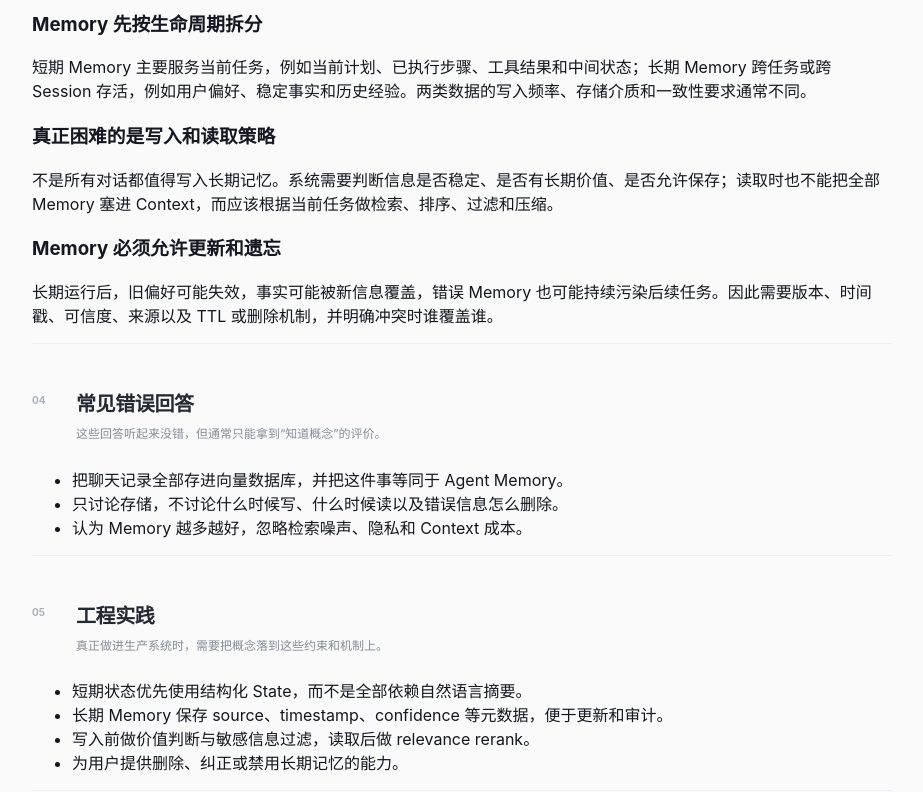
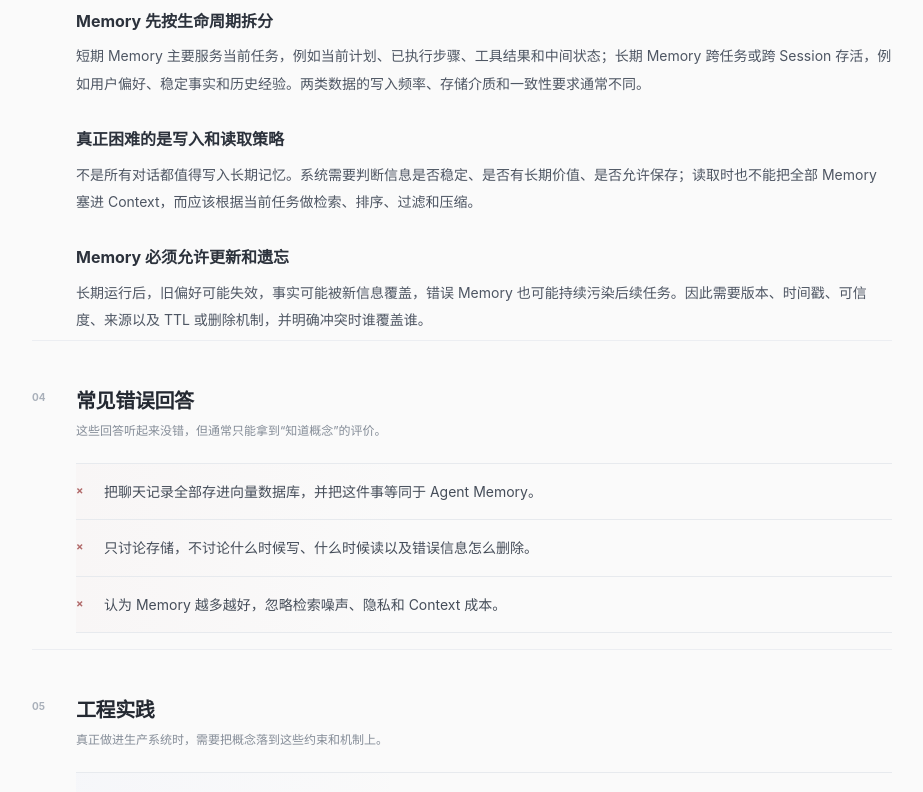
Before and after one commit to 1264585648/interview, a Next.js app: page /questions/agent-memory-types in a window 1280 px wide. Shown: the part 1180-1972 px from the top of the page, without its empty margins (178-1101 px from the left). Built offline with nearby package versions, Linux system fonts and the light colour scheme.

Commit message:
Style deep-dive question learning sections

```diff
--- a/app/questions/[slug]/QuestionDetail.module.css
+++ b/app/questions/[slug]/QuestionDetail.module.css
@@ -121,16 +121,93 @@
   line-height: 1.7;
 }
 
+.answer,
+.deepDive,
+.mistakeList,
+.practiceList,
+.keyPoints,
+.followUps {
+  margin-left: 44px;
+}
+
 .answer {
-  margin: 0 0 4px 44px;
+  margin-top: 0;
+  margin-bottom: 4px;
   color: #444c59;
   font-size: 15px;
   line-height: 2;
 }
 
+.deepDive {
+  display: grid;
+  gap: 30px;
+}
+
+.deepDiveBlock h3 {
+  margin: 0 0 9px;
+  color: #2c323c;
+  font-size: 16px;
+  font-weight: 680;
+  line-height: 1.55;
+}
+
+.deepDiveBlock p {
+  margin: 0;
+  color: #4e5663;
+  font-size: 14px;
+  line-height: 1.95;
+}
+
+.mistakeList,
+.practiceList {
+  padding: 0;
+  list-style: none;
+  border-top: 1px solid #e7eaee;
+}
+
+.mistakeList li,
+.practiceList li {
+  position: relative;
+  padding: 15px 0 15px 28px;
+  border-bottom: 1px solid #e7eaee;
+  color: #454d59;
+  font-size: 14px;
+  line-height: 1.8;
+}
+
+.mistakeList li::before,
+.practiceList li::before {
+  position: absolute;
+  left: 0;
+  top: 17px;
+  width: 18px;
+  color: #a0a7b1;
+  font-size: 11px;
+  font-weight: 700;
+}
+
+.mistakeList {
+  background: linear-gradient(90deg, rgba(179, 78, 78, 0.025), transparent 42%);
+}
+
+.mistakeList li::before {
+  content: '×';
+  color: #b16a6a;
+}
+
+.practiceList {
+  background: linear-gradient(90deg, rgba(69, 109, 230, 0.025), transparent 42%);
+}
+
+.practiceList li::before {
+  content: '✓';
+  color: #5872b7;
+}
+
 .keyPoints,
 .followUps {
-  margin: 0 0 0 44px;
+  margin-top: 0;
+  margin-bottom: 0;
   padding: 0;
   border-top: 1px solid #e7eaee;
   list-style: none;
@@ -200,6 +277,9 @@
   }
 
   .answer,
+  .deepDive,
+  .mistakeList,
+  .practiceList,
   .keyPoints,
   .followUps {
     margin-left: 34px;
@@ -208,4 +288,20 @@
   .answer {
     font-size: 14px;
   }
+
+  .deepDive {
+    gap: 24px;
+  }
+
+  .deepDiveBlock h3 {
+    font-size: 15px;
+  }
+
+  .deepDiveBlock p,
+  .mistakeList li,
+  .practiceList li,
+  .keyPoints p,
+  .followUps p {
+    font-size: 13px;
+  }
 }
```
